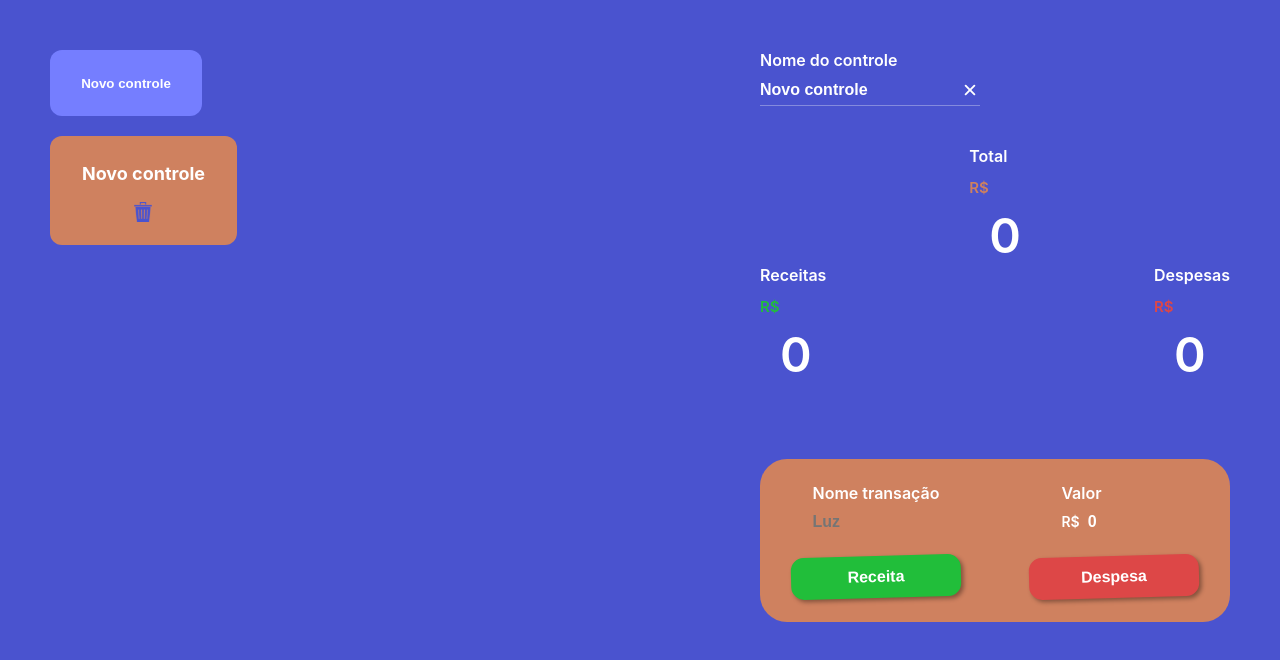
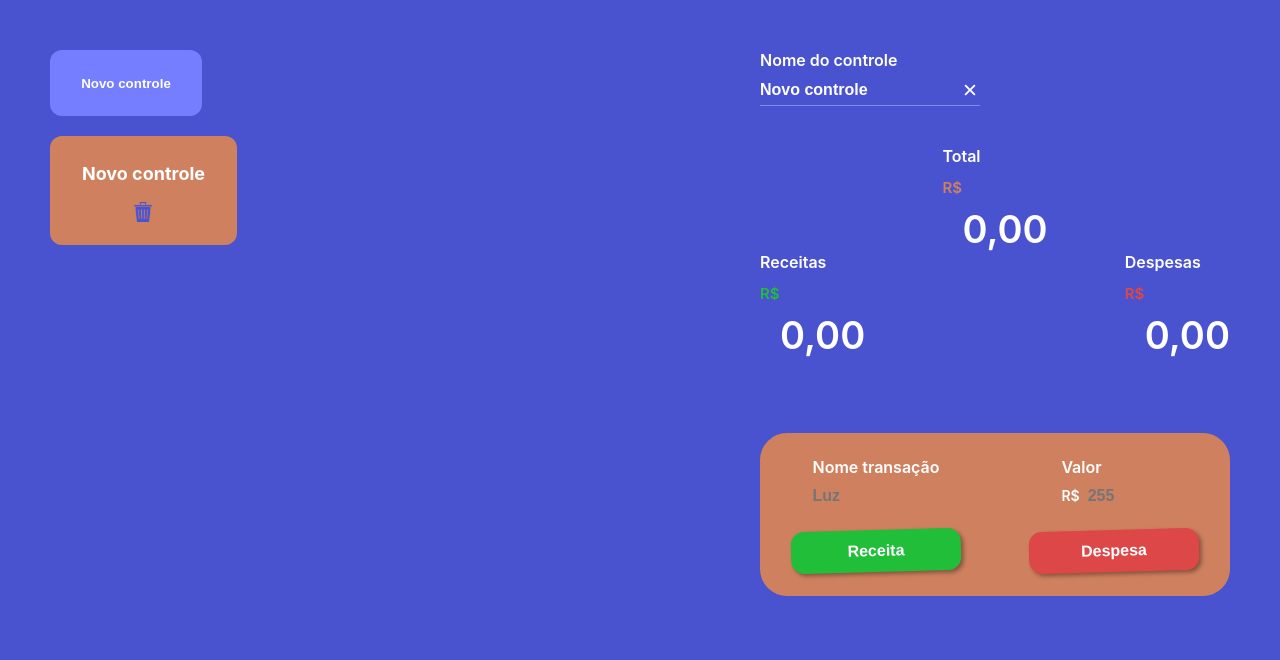
Before and after one commit to WesleyyRafaell/fine2, a React (Vite) app: page / in a window 1280 px wide. Both pictures are taken after a click on the button "Novo controle". Shown: the top 660 px of the page. Built offline with nearby package versions, Linux system fonts and the light colour scheme; a web font is replaced by a local one.

Commit message:
refactor: formNewTransaction

```diff
--- a/src/components/elements/ResultIndicator/index.tsx
+++ b/src/components/elements/ResultIndicator/index.tsx
@@ -11,13 +11,19 @@ const ResultIndicator = ({
 	total = 0,
 	moneySignColor = 'orange',
 }: ResultIndicatorProps) => {
+	const formatCurrency = (value: number) =>
+		new Intl.NumberFormat('pt-BR', {
+			style: 'currency',
+			currency: 'BRL',
+		})
+			.format(value)
+			.replace(/\s?R\$\s?/, '')
+
 	return (
 		<S.Container>
 			<S.Text>{text}</S.Text>
 			<S.MoneySign moneySignColor={moneySignColor}>R$</S.MoneySign>
-			<S.Number data-testid="DisplayValue">
-				{new Intl.NumberFormat('pt-BR').format(total)}
-			</S.Number>
+			<S.Number data-testid="DisplayValue">{formatCurrency(total)}</S.Number>
 		</S.Container>
 	)
 }
--- a/src/components/elements/ResultIndicator/style.ts
+++ b/src/components/elements/ResultIndicator/style.ts
@@ -23,7 +23,7 @@ export const MoneySign = styled.p<Pick<ResultIndicatorProps, 'moneySignColor'>>`
 
 export const Number = styled.p`
 	${({ theme }) => css`
-		font-size: 4.8rem;
+		font-size: 3.8rem;
 		font-weight: ${theme.font.bold};
 		color: ${theme.colors.white};
 		padding-left: ${theme.font.sizes.xlarge};
--- a/src/components/modules/FormNewTransaction/index.tsx
+++ b/src/components/modules/FormNewTransaction/index.tsx
@@ -1,11 +1,7 @@
-import { useRef } from 'react'
-import { useForm } from 'react-hook-form'
-import { zodResolver } from '@hookform/resolvers/zod'
-import { z } from 'zod'
+import { useMemo, useState, useCallback } from 'react'
 
 import Input from '@/components/elements/Input'
 import SmallButton from '@/components/elements/SmallButton'
-import { formatCurrency } from '@/utils/formatCurrency'
 
 import { TypeCardProps } from '../CardTransaction'
 
@@ -14,83 +10,93 @@ import * as S from './style'
 import { NewTransaction } from '@/features/transactions/models'
 import { createTransactionAction } from '@/features/transactions/action'
 import { IControl } from '@/features/controls/models'
-
-const formNewTransactionSchema = z.object({
-	name: z.string().nonempty('Campo obrigatório'),
-	value: z.number().min(0.01, 'Campo obrigatório'),
-})
-
-type FormNewTransactionData = z.infer<typeof formNewTransactionSchema>
+import { formatCurrency } from '@/utils/formatCurrency'
 
 type IFormNewTransactionProps = {
 	selectedControl: IControl | null
 }
 
+type IErrors = {
+	name?: string
+	value?: string
+}
+
 const FormNewTransaction = ({ selectedControl }: IFormNewTransactionProps) => {
-	const form = useRef<HTMLFormElement>(null)
-	const inputType = useRef<HTMLInputElement>(null)
+	const [name, setName] = useState('')
+	const [value, setValue] = useState('')
+	const [submitted, setSubmitted] = useState(false)
 
-	const methods = useForm<FormNewTransactionData>({
-		defaultValues: {
-			name: '',
-			value: 0,
-		},
-		resolver: zodResolver(formNewTransactionSchema),
-	})
+	const catchingErrors = useCallback((): IErrors | null => {
+		const errors: IErrors = {}
 
-	const {
-		handleSubmit,
-		setValue,
-		watch,
-		reset,
-		formState: { errors },
-	} = methods
+		if (!name) {
+			errors.name = 'Nome é obrigatório'
+		}
 
-	const handleFormSubmit = (data: FormNewTransactionData) => {
-		//find a better way - typescript
-		if (
-			inputType.current!.value !== 'revenue' &&
-			inputType.current!.value !== 'expense'
-		)
-			return
+		if (!value) {
+			errors.value = 'Valor é obrigatório'
+		}
 
-		const type: TypeCardProps = inputType.current!.value
+		return Object.keys(errors).length ? errors : null
+	}, [name, value])
+
+	const createNewTransaction = (type: TypeCardProps) => {
+		if (!selectedControl) return
+
+		setSubmitted(true)
+
+		if (catchingErrors()) return
 
 		const newTransaction: NewTransaction = {
 			type,
 			visible: true,
-			idControl: selectedControl!.id,
-			...data,
+			idControl: selectedControl.id,
+			name,
+			value: formatValueField(value) || 0,
 		}
 
 		createTransactionAction(newTransaction)
 
-		reset({
-			name: '',
-			value: 0,
-		})
+		setName('')
+		setValue('')
+		setSubmitted(false)
 	}
 
-	const handleSubmitFormAction = (type: TypeCardProps) => {
-		inputType.current!.value = type
-		form.current!.requestSubmit()
+	const formatValueField = (val: string) => {
+		const digitsOnly = val.replace(/\D/g, '')
+
+		if (digitsOnly === '') {
+			setValue('')
+			return
+		}
+
+		const numberValue = Number(digitsOnly) / 100
+
+		if (!Number.isNaN(numberValue)) {
+			return numberValue
+		}
 	}
 
+	const errors = useMemo(() => {
+		if (!submitted) return null
+		return catchingErrors()
+	}, [submitted, catchingErrors])
+
 	return (
-		<S.Container ref={form} onSubmit={handleSubmit(handleFormSubmit)}>
+		<S.Container>
 			<S.Box>
 				<Input
 					name="name"
-					value={watch('name')}
-					onChange={(e) => setValue('name', e.target.value)}
+					value={name}
+					onChange={(e) => setName(e.target.value)}
 					labelName="Nome transação"
 					placeholder="Luz"
 					inputSize="small"
-					error={errors?.name?.message}
+					error={errors?.name}
 				/>
 				<SmallButton
 					type="button"
-					onClick={() => handleSubmitFormAction('revenue')}
+					onClick={() => createNewTransaction('revenue')}
 				>
 					Receita
 				</SmallButton>
@@ -98,23 +104,22 @@ const FormNewTransaction = ({ selectedControl }: IFormNewTransactionProps) => {
 			<S.Box>
 				<Input
 					name="value"
-					value={watch('value')}
-					onChange={(e) => setValue('value', parseFloat(e.target.value))}
+					value={value === null ? '' : value}
+					onChange={(e) => setValue(formatCurrency(e.target.value))}
 					labelName="Valor"
 					placeholder="255"
 					inputSize="small"
-					error={errors?.value?.message}
+					error={errors?.value}
 					money
 				/>
 				<SmallButton
 					type="button"
 					color="red"
-					onClick={() => handleSubmitFormAction('expense')}
+					onClick={() => createNewTransaction('expense')}
 				>
 					Despesa
 				</SmallButton>
 			</S.Box>
-			<input type="hidden" name="type" ref={inputType} />
 		</S.Container>
 	)
 }
--- a/src/components/modules/FormNewTransaction/style.ts
+++ b/src/components/modules/FormNewTransaction/style.ts
@@ -1,6 +1,6 @@
 import styled, { css } from 'styled-components'
 
-export const Container = styled.form`
+export const Container = styled.div`
 	${({ theme }) => css`
 		background-color: ${theme.colors.orange};
 		width: 47rem;
```
